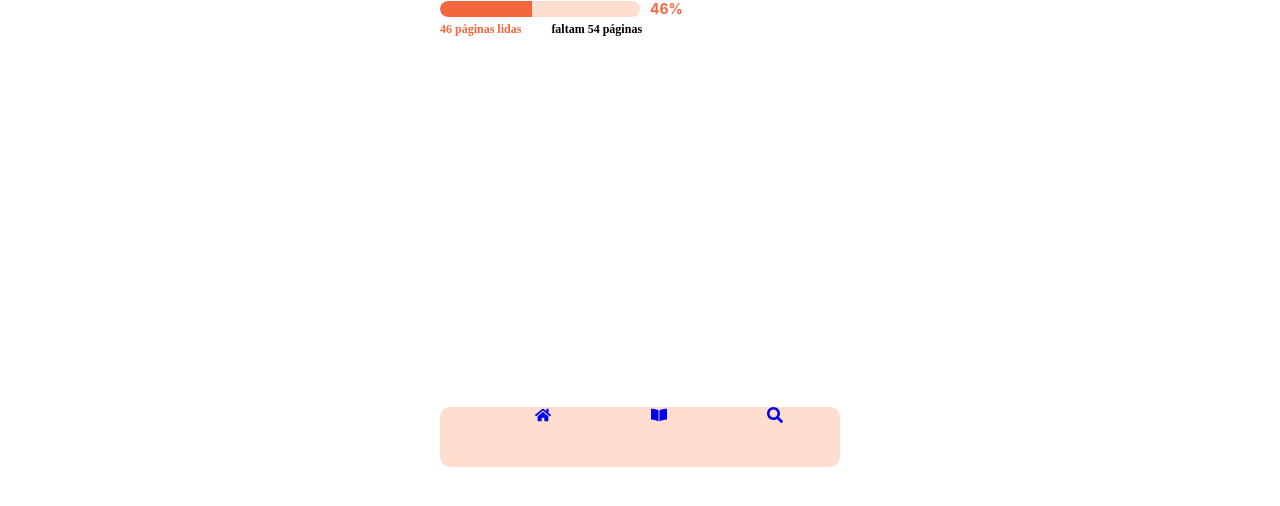
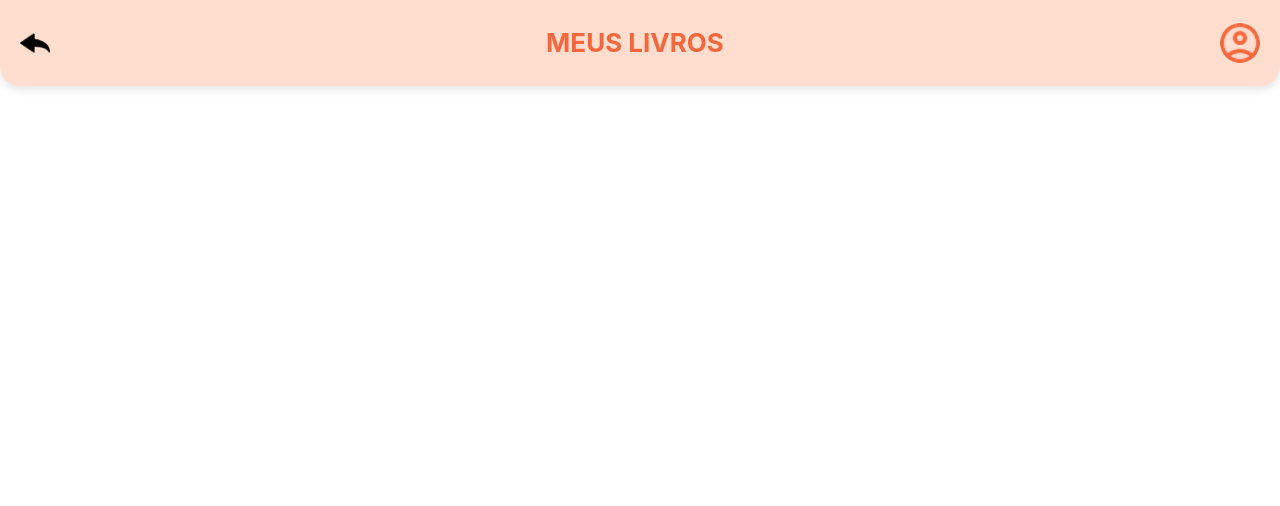
Before and after one commit to AGES-2024-2-VIR/VIR---frontend, a React (Create React App) app in the folder vir/: page / in a window 1280 px wide. Shown: the top 506 px of the page. Built offline with nearby package versions, Linux system fonts and the light colour scheme.

Commit message:
preparando para dar merge

```diff
--- a/vir/src/App.js
+++ b/vir/src/App.js
@@ -1,29 +1,18 @@
 import './App.css';
 import React from 'react';
 import Header from './components/bookshelf/bookshelf';
-import BookReader from './components/reader/bookreader';
-import Navbar from './components/footer-component/footer';
-import WithLabelExample from './components/progress-bar/progress';
 
 
 
 function App() {
   return (
     <div className="App">
-
+      <Header />
       <main>
-
-        <WithLabelExample />
-          <Navbar></Navbar>
-
 
       </main>
     </div>
   );
-
-
-
-
 }
 
 export default App;
```
